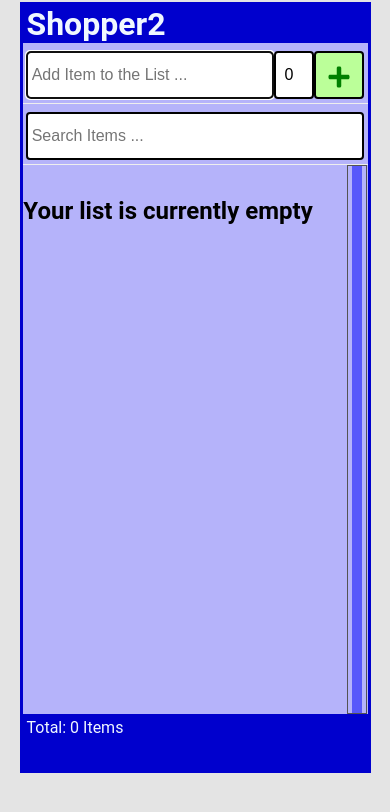
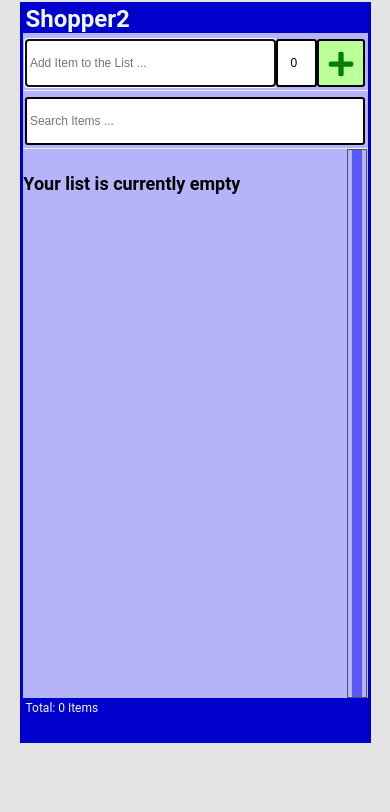
Before and after one commit to SteveSchrader65/Shopper2, a React (Vite) app: page / in a window 390 px wide. Shown: the top 812 px of the page. Built offline with nearby package versions, Linux system fonts and the light colour scheme.

Commit message:
Added responsiveness

```diff
--- a/src/index.css
+++ b/src/index.css
@@ -73,8 +73,6 @@
 }
 
 html {
-  font-size: 16px;
-
   body {
     min-height: 100vh;
     font-family: 'Roboto', 'Oxygen', sans-serif;
@@ -336,20 +334,32 @@ html {
   }
 }
 
-@media only screen and (max-width: 480px) {
+@media only screen and (max-width: 400px) {
+  html {
+    font-size: 12px;
+
     .container {
       width: 90%;
     }
   }
+}
 
-@media only screen and (min-width: 481px) and (max-width: 850px) {
+@media only screen and (min-width: 401px) and (max-width: 1050px) {
+  html {
+    font-size: 14px;
+
     .container {
       width: 75%;
     }
   }
+}
 
-@media only screen and (min-width: 851px) {
+@media only screen and (min-width: 1051px) {
+  html {
+    font-size: 16px;
+
     .container {
       width: 55%;
     }
   }
+}
```
Also changed, not shown: 5 other files (tests, documents, lock files or other folders). Lines whose indentation alone changed are shown as unchanged.
